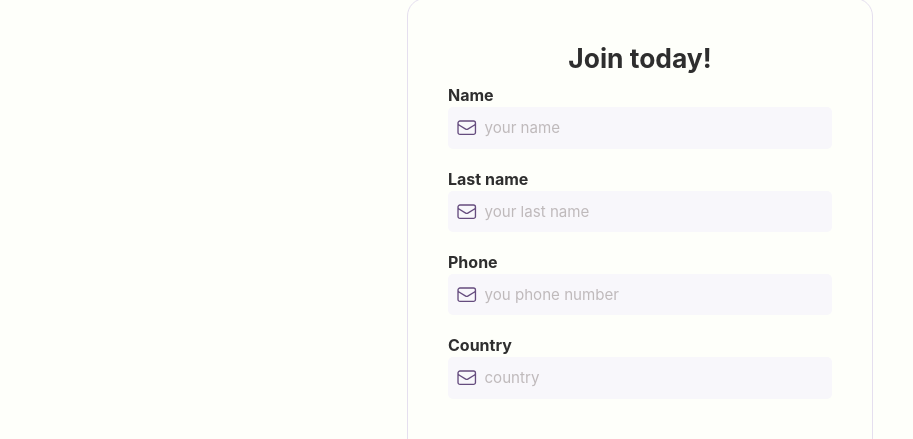
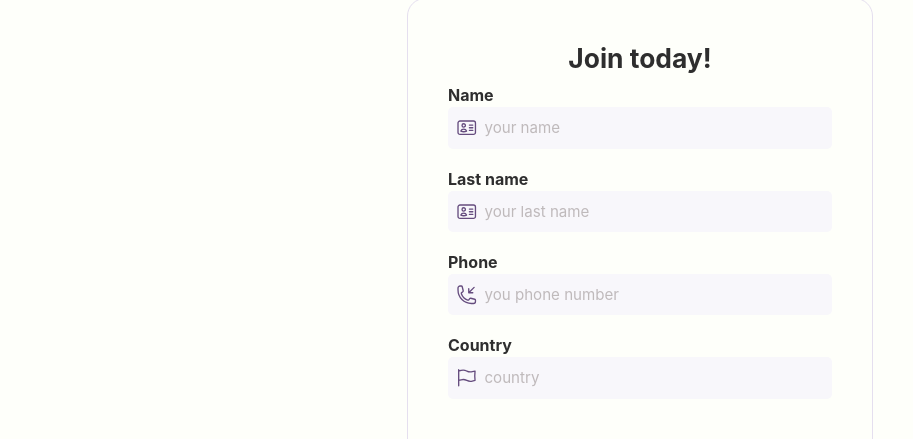
Before and after one commit to peterleunam1/viio-test, a React (Vite) app: page /log-in in a window 1280 px wide. Both pictures are taken after a click on the element "Sign Up.". Shown: the part 86-525 px from the top of the page, without its empty margins (0-913 px from the left). Built offline with nearby package versions, Linux system fonts and the light colour scheme.

Commit message:
fix: update auth fields icons

```diff
--- a/src/constant/auth-fields.constant.tsx
+++ b/src/constant/auth-fields.constant.tsx
@@ -1,4 +1,11 @@
-import { EnvelopeIcon, LockClosedIcon } from '@heroicons/react/24/outline'
+import {
+  EnvelopeIcon,
+  LockClosedIcon,
+  UserIcon,
+  IdentificationIcon,
+  PhoneArrowDownLeftIcon,
+  FlagIcon
+} from '@heroicons/react/24/outline'
 import { regexs } from './regexs.constant'
 
 const username: string = 'username'
@@ -11,7 +18,7 @@ export const loginFields = [
     name: username,
     label: username,
     regex: regexs.USERNAME,
-    icon: <EnvelopeIcon />
+    icon: <UserIcon />
   },
   {
     placeholder: 'your password',
@@ -30,7 +37,7 @@ export const signUpFields = [
     name: 'name',
     label: 'name',
     regex: regexs.TEXT,
-    icon: <EnvelopeIcon />
+    icon: <IdentificationIcon />
   },
   {
     placeholder: 'your last name',
@@ -38,7 +45,7 @@ export const signUpFields = [
     name: 'lastName',
     label: 'last name',
     regex: regexs.TEXT,
-    icon: <EnvelopeIcon />
+    icon: <IdentificationIcon />
   },
   {
     placeholder: 'you phone number',
@@ -46,7 +53,7 @@ export const signUpFields = [
     name: 'phone',
     label: 'phone',
     regex: regexs.NUMBERS,
-    icon: <EnvelopeIcon />
+    icon: <PhoneArrowDownLeftIcon />
   },
   {
     placeholder: 'country',
@@ -54,7 +61,7 @@ export const signUpFields = [
     name: 'city',
     label: 'country',
     regex: regexs.TEXT,
-    icon: <EnvelopeIcon />
+    icon: <FlagIcon />
   },
   {
     placeholder: 'your email',
@@ -70,7 +77,7 @@ export const signUpFields = [
     name: username,
     label: username,
     regex: regexs.USERNAME,
-    icon: <EnvelopeIcon />
+    icon: <UserIcon />
   },
   {
     placeholder: 'your password',
```
